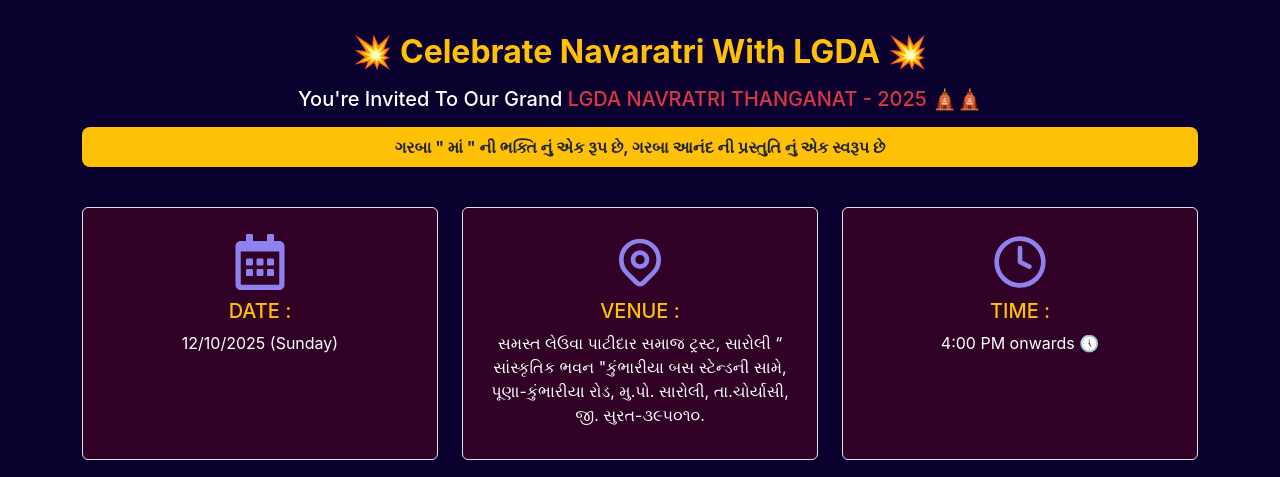
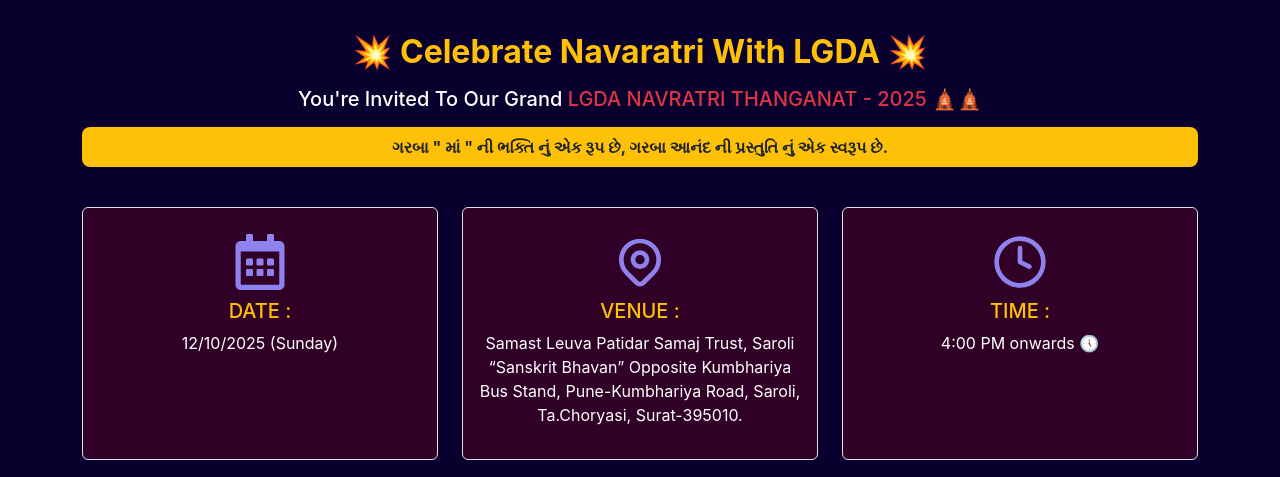
Before and after one commit to tankvaishali/thanganat, a React (Create React App) app: page / in a window 1280 px wide. Shown: the part 760-1237 px from the top of the page. Built offline with nearby package versions, Linux system fonts and the light colour scheme.

Commit message:
favicon change

```diff
--- a/public/index.html
+++ b/public/index.html
@@ -27,10 +27,10 @@
 
     <link href="https://cdn.jsdelivr.net/npm/bootstrap@5.3.8/dist/css/bootstrap.min.css" rel="stylesheet" integrity="sha384-sRIl4kxILFvY47J16cr9ZwB07vP4J8+LH7qKQnuqkuIAvNWLzeN8tE5YBujZqJLB" crossorigin="anonymous">
 
-    <title>React App</title>
+    <title>LGDA NAVRATRI THANGANAT - 2025</title>
   </head>
   <body>
-    <noscript>You need to enable JavaScript to run this app.</noscript>
+    <noscript>Celebrate Navaratri With LGDA</noscript>
     <div id="root"></div>
     <!--
       This HTML file is a template.
--- a/src/App.css
+++ b/src/App.css
@@ -10,7 +10,7 @@
   background-color: var(--darkviolet);
 }
 .bg_image{
-  background-image: url("https://yfdecor.com/wp-content/uploads/2025/09/navratri-garba-ground-decoration.png");
+  background-image: url("./Assets/Images/navratri-garba-ground-decoration.png");
   background-position: center;
   background-repeat: no-repeat;
   background-size: cover;
--- a/src/Component/Buynow.jsx
+++ b/src/Component/Buynow.jsx
@@ -106,7 +106,7 @@
                                     <div className="my-3">
                                         <div><span className="fw-bold">Date :</span> 12 October 2025 (Sunday)</div>
                                         <div className="my-1"><span className="fw-bold">Time :</span> 04:00 PM Onwards</div>
-                                        <div><span className="fw-bold">Venue :</span> સમસ્ત લેઉવા પાટીદાર સમાજ ટ્રસ્ટ, સારોલી "સાંસ્કૃતિક ભવન", કુંભારીયા બસ સ્ટેન્ડની સામે, પુણા-કુંભારીયા રોડ, મુ.પો. સારોલી, તા. ચોર્યાસી, જી. સુરત-૩૯૫0૧0.</div>
+                                        <div><span className="fw-bold">Venue :</span> Samast Leuva Patidar Samaj Trust, Saroli “Sanskrit Bhavan” Opposite Kumbhariya Bus Stand, Pune-Kumbhariya Road, Saroli, Ta.Choryasi, Surat-395010</div>
                                     </div>
                                     <div className="w-100 h-100">
                                         <img src={require("../Assets/Images/WhatsApp Image 2025-09-29 at 10.35.56_3d7ef5a2.jpg")} className="img-fluid object-fit-cover rounded w-100 h-100" alt="" />
--- a/src/Component/EventPage.jsx
+++ b/src/Component/EventPage.jsx
@@ -10,26 +10,7 @@
 import { FaUserDoctor } from "react-icons/fa6";
 
 function EventPage() {
-    let detail = [
-        {
-            icon: <FiClock />,
-            title: "Time :",
-            detail: "04:00 PM Onwards",
-            col: "col-12 col-md-3"
-        },
-        {
-            icon: <FaRegCalendarAlt />,
-            title: "Date:",
-            detail: "12 October 2025​",
-            col: "col-12 col-md-3"
-        },
-        {
-            icon: <HiOutlineLocationMarker />,
-            title: "Venue:",
-            detail: 'સમસ્ત લેઉવા પાટીદાર સમાજ ટ્રસ્ટ, સારોલી “ સાંસ્કૃતિક ભવન "કુંભારીયા બસ સ્ટેન્ડની સામે, પૂણા-કુંભારીયા રોડ, મુ.પો. સારોલી, તા.ચોર્યાસી, જી. સુરત-૩૯૫૦૧૦.',
-            col: "col-12 col-md-6"
-        },
-    ]
+
     const details = [
         {
             icon: <FaRegCalendarAlt />,
@@ -39,7 +20,7 @@
         {
             icon: <HiOutlineLocationMarker />,
             title: "VENUE :",
-            detail: 'સમસ્ત લેઉવા પાટીદાર સમાજ ટ્રસ્ટ, સારોલી “ સાંસ્કૃતિક ભવન "કુંભારીયા બસ સ્ટેન્ડની સામે, પૂણા-કુંભારીયા રોડ, મુ.પો. સારોલી, તા.ચોર્યાસી, જી. સુરત-૩૯૫૦૧૦.',
+            detail: 'Samast Leuva Patidar Samaj Trust, Saroli “Sanskrit Bhavan” Opposite Kumbhariya Bus Stand, Pune-Kumbhariya Road, Saroli, Ta.Choryasi, Surat-395010.',
         },
         {
             icon: <FiClock />,
@@ -85,7 +66,7 @@
             <span className="text-danger">  LGDA NAVRATRI THANGANAT -2025 🛕🛕</span>
           </h5> */}
                     <div className="bg-warning text-dark text-center p-2 rounded-3 mb-4 fw-bold">
-                        ગરબા " માં " ની ભક્તિ નું એક રૂપ છે, ગરબા આનંદ ની પ્રસ્તુતિ નું એક સ્વરૂપ છે
+                        ગરબા " માં " ની ભક્તિ નું એક રૂપ છે, ગરબા આનંદ ની પ્રસ્તુતિ નું એક સ્વરૂપ છે.
                     </div>
                     {/* <div className="lightviolet ">
                             <div className="row px-1 d-flex align-items-center mx-1 justify-content-center">
@@ -124,9 +105,9 @@
                 {/* Invitation Text */}
                 <div className="bg_image py-5 my-5">
                     <div className="row justify-content-center">
-                        <div className="col-10 col-md-8">
+                        <div className="col-11 col-md-8">
 
-                            <div className="  rounded my-5 text-center text-white p-0 p-md-3" style={{ backgroundColor: "#08004eb9" }}>
+                            <div className="  rounded my-5 text-center text-white p-3" style={{ backgroundColor: "#08004eb9" }}>
                                 <h4 className="fw-bold text-warning">➡ You're Invited!</h4>
                                 <p>
                                     Dear Doctors, get ready to dance 💃 to the beats 🎶 of joy, revel in
@@ -169,7 +150,7 @@
 
 
                 <div className="h-100 bg-white rounded-4 p-3 d-flex flex-column justify-content-between">
-                    <div className='text-center rounded p-3 py-4 bg-warning'>
+                    <div className='text-center rounded p-3 py-2 py-md-4 bg-warning'>
                         <div className='fw-bold display-6'>
                             Registration is compulsory !
                         </div>
@@ -196,7 +177,7 @@
   <div className="row justify-content-center">
     {/* President */}
     <div className="col-12 col-md-4 mb-4">
-      <div className="p-4 rounded-4 shadow-lg bg-gradient text-white h-100">
+      <div className="p-2 p-md-4 rounded-4 shadow-lg bg-gradient text-white h-100">
         <div className="d-flex flex-column align-items-center">
         <h2 className=""><FaUserDoctor /></h2>
           <h5 className="fw-bold text-warning">DR. VIJAY PATIL</h5>
@@ -207,7 +188,7 @@
 
     {/* Vice President */}
     <div className="col-12 col-md-4 mb-4">
-      <div className="p-4 rounded-4 shadow-lg bg-gradient text-white h-100">
+      <div className="p-2 p-md-4 rounded-4 shadow-lg bg-gradient text-white h-100">
         <div className="d-flex flex-column align-items-center">
        <h2 className=""><FaUserDoctor /></h2>
           <h5 className="fw-bold text-warning">DR. KIRAN Y PATIL</h5>
@@ -218,7 +199,7 @@
 
     {/* Secretary */}
     <div className="col-12 col-md-4 mb-4">
-      <div className="p-4 rounded-4 shadow-lg bg-gradient text-white h-100">
+      <div className="p-2 p-md-4 rounded-4 shadow-lg bg-gradient text-white h-100">
         <div className="d-flex flex-column align-items-center">
        <h2 className=""><FaUserDoctor /></h2>
           <h5 className="fw-bold text-warning">DR. GIRISH D. VAVDIYA</h5>
```
Also changed, not shown: src/Assets/Images/navratri-garba-ground-decoration.png (added), src/Component/ScrollToTop.js (added), 1 other file (tests, documents, lock files or other folders).
